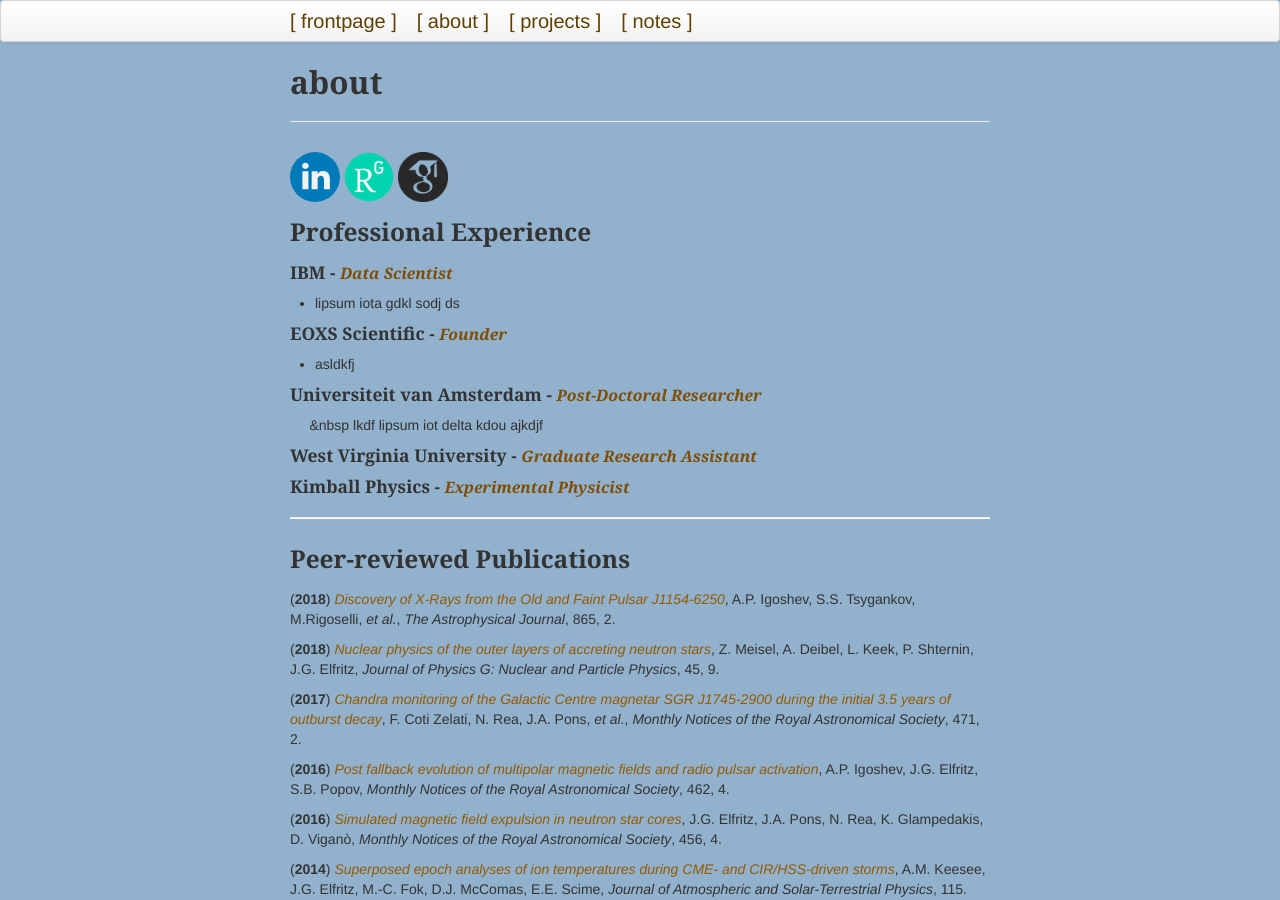
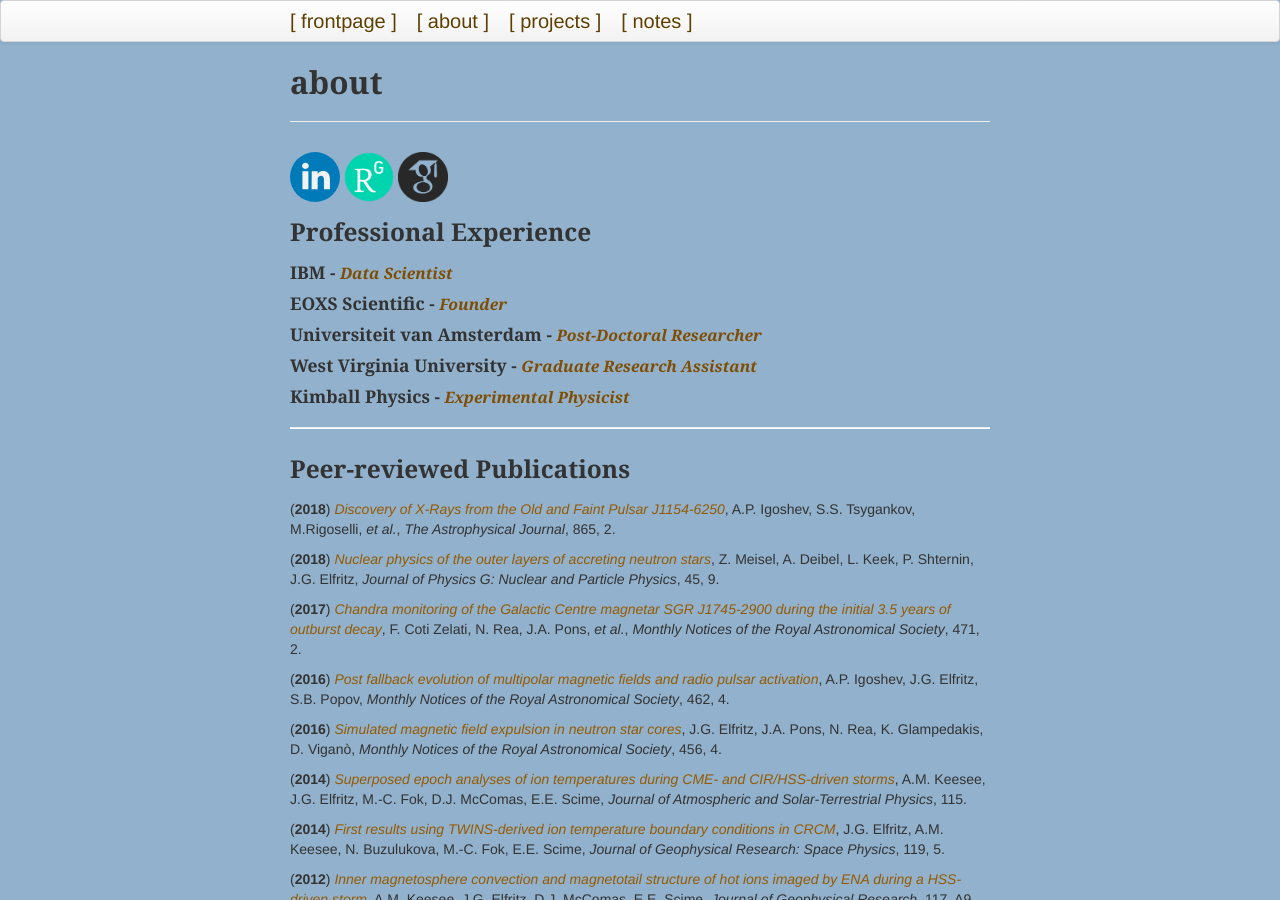
Before and after one commit to justinelfritz/justinelfritz.github.io, a Jekyll site: the page built from pages/about.md, in a window 1280 px wide and 900 px high. Built offline with Jekyll 4.4.1, drawn with Linux system fonts in a browser that asks for light colours.

Commit message:
placeholders for textual info in EXP section are ready for content

```diff
--- a/pages/about.md
+++ b/pages/about.md
@@ -9,13 +9,13 @@ description: general synopsis and motivation
 ### Professional Experience
 
 #### **IBM** - <span style="font-size:0.9em; font-style:italic; color:#804d00">Data Scientist</span>
-+ lipsum iota gdkl sodj ds
+<!--- + lipsum iota gdkl sodj ds -->
 
 #### **EOXS Scientific** - <span style="font-size:0.9em; font-style:italic; color:#804d00">Founder</span>
-+ asldkfj
+<!--- + asldkfj -->
 
 #### **Universiteit van Amsterdam** - <span style="font-size:0.9em; color:#804d00; font-style:italic">Post-Doctoral Researcher</span>
-&nbsp;&nbsp;&nbsp;&nbsp;&nbsp;&nbsp lkdf lipsum iot delta kdou ajkdjf
+
 
 #### **West Virginia University** - <span style="font-size:0.9em; color:#804d00; font-style:italic">Graduate Research Assistant</span>
 
```
Also changed, not shown: pages/projects.md (+2 -2 lines).
